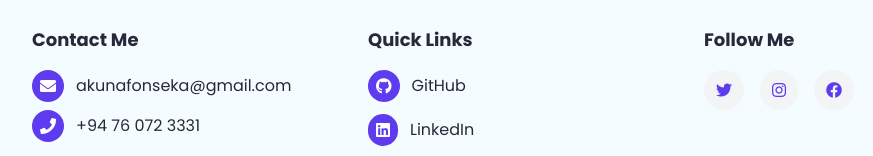
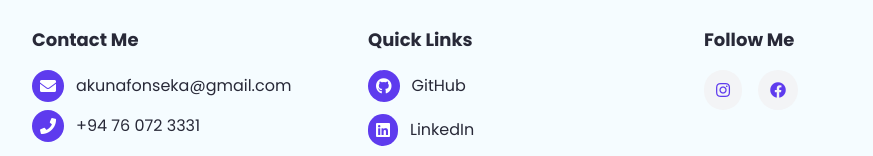
Before and after one commit to AnukaFonseka/My-Website, a React (Vite) app: page / in a window 1280 px wide. Shown: the part 5490-5646 px from the top of the page, without its empty margins (128-1001 px from the left). Built offline with nearby package versions, Linux system fonts and the light colour scheme.

Commit message:
removed twitter link

```diff
--- a/src/components/Home/Footer.jsx
+++ b/src/components/Home/Footer.jsx
@@ -84,14 +84,6 @@ const Footer = () => {
           <h2 className="text-deep-blue text-lg font-bold mb-4">Follow Me</h2>
           <div className="flex space-x-4">
             <a
-              href="https://twitter.com/your_username"
-              target="_blank"
-              rel="noopener noreferrer"
-              className="text-primary hover:text-deep-blue transition"
-            >
-              <i className="fab fa-twitter bg-gray-100 text-primary p-3 rounded-full"></i>
-            </a>
-            <a
               href="https://instagram.com/_.a.n.u.k.a._"
               target="_blank"
               rel="noopener noreferrer"
```
